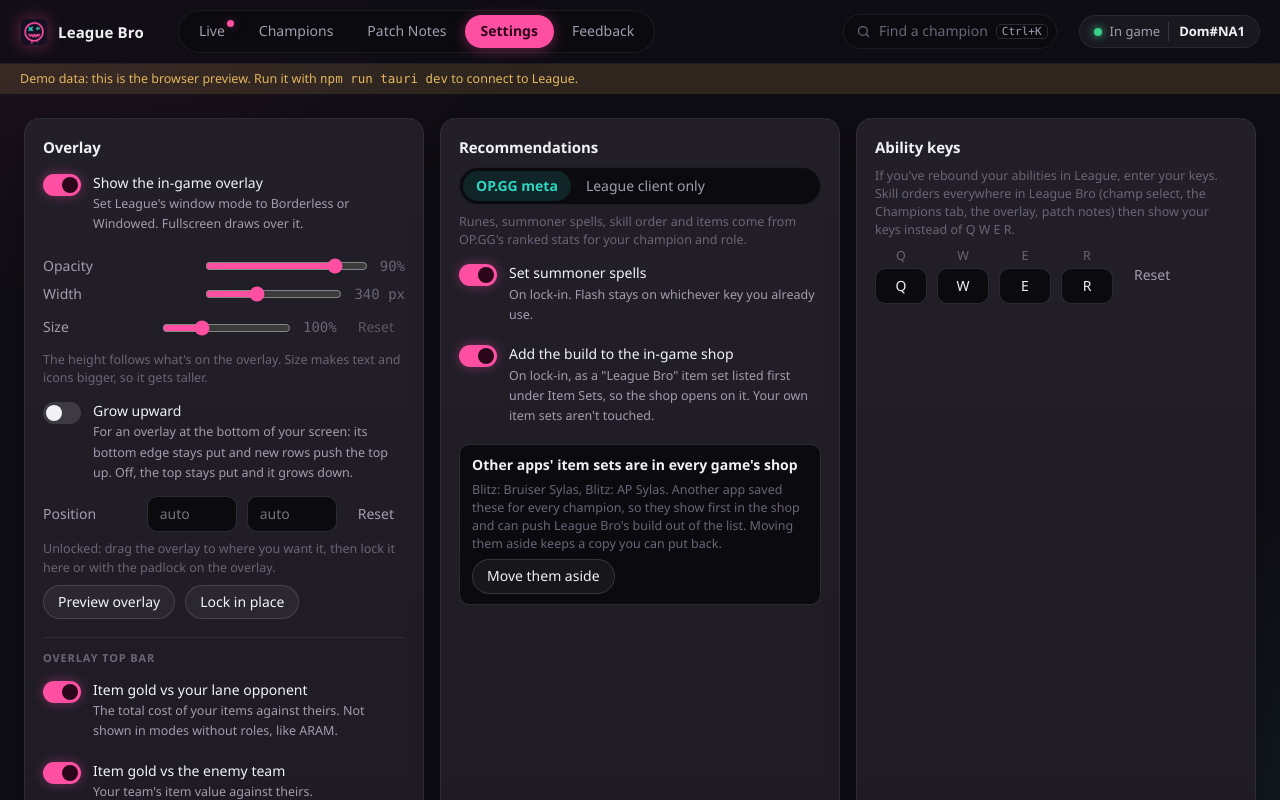
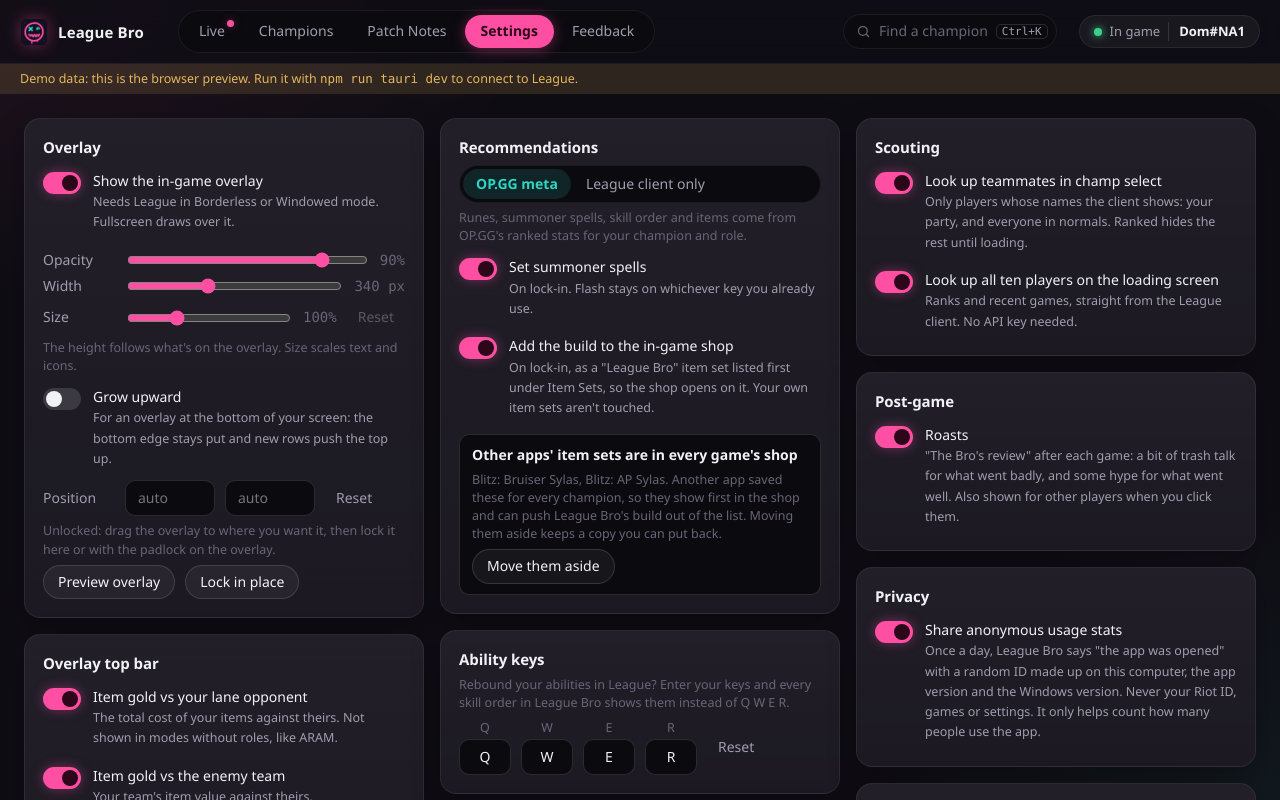
Before and after one commit to League-Bro/leaguebro, an Angular app: page / in a window 1280 px wide. Both pictures are taken after a click on the button "Settings". Built offline with nearby package versions, Linux system fonts and the light colour scheme.

Commit message:
Tidy the Settings tab into balanced columns and split the Overlay card

```diff
--- a/src/app/components/settings-view.ts
+++ b/src/app/components/settings-view.ts
@@ -34,7 +34,7 @@
           <label class="toggle">
             <input type="checkbox" [checked]="cfg.overlayEnabled" (change)="setBool('overlayEnabled', $any($event.target).checked)" />
             <span class="track"></span>
-            <span class="label"><b>Show the in-game overlay</b><span>Set League's window mode to Borderless or Windowed. Fullscreen draws over it.</span></span>
+            <span class="label"><b>Show the in-game overlay</b><span>Needs League in Borderless or Windowed mode. Fullscreen draws over it.</span></span>
           </label>
           <rl-fullscreen-hint />
           <div class="field">
@@ -56,11 +56,11 @@
             <span class="mono faint">{{ (cfg.overlayScale * 100).toFixed(0) }}%</span>
             <button class="ghost" [disabled]="cfg.overlayWidth === 340 && cfg.overlayScale === 1" (click)="resetSize()">Reset</button>
           </div>
-          <p class="faint small">The height follows what's on the overlay. Size makes text and icons bigger, so it gets taller.</p>
+          <p class="faint small">The height follows what's on the overlay. Size scales text and icons.</p>
           <label class="toggle">
             <input type="checkbox" [checked]="cfg.overlayGrowUp ?? false" (change)="setBool('overlayGrowUp', $any($event.target).checked)" />
             <span class="track"></span>
-            <span class="label"><b>Grow upward</b><span>For an overlay at the bottom of your screen: its bottom edge stays put and new rows push the top up. Off, the top stays put and it grows down.</span></span>
+            <span class="label"><b>Grow upward</b><span>For an overlay at the bottom of your screen: the bottom edge stays put and new rows push the top up.</span></span>
           </label>
           <div class="field">
             <span>Position</span>
@@ -83,8 +83,10 @@
               {{ rift.overlayLocked() ? 'Unlock to move' : 'Lock in place' }}
             </button>
           </div>
+        </section>
 
-          <h3 class="sub">Overlay top bar</h3>
+        <section class="card stack">
+          <h2>Overlay top bar</h2>
           <label class="toggle">
             <input type="checkbox" [checked]="cfg.showLaneDiff" (change)="setBool('showLaneDiff', $any($event.target).checked)" />
             <span class="track"></span>
@@ -98,14 +100,17 @@
           <label class="toggle">
             <input type="checkbox" [checked]="cfg.showCs ?? true" (change)="setBool('showCs', $any($event.target).checked)" />
             <span class="track"></span>
-            <span class="label"><b>CS per minute</b><span>Next to the item gold, from the first minute on. The game only updates your CS every 10 minions, so it moves in small steps.</span></span>
+            <span class="label"><b>CS per minute</b><span>From the first minute on. The game only updates CS every 10 minions, so it moves in steps.</span></span>
           </label>
           <label class="toggle" [class.off]="cfg.recSource !== 'opgg'">
             <input type="checkbox" [checked]="cfg.showSkillHint" [disabled]="cfg.recSource !== 'opgg'" (change)="setRec('showSkillHint', $any($event.target).checked)" />
             <span class="track"></span>
             <span class="label"><b>Skill order</b><span>Which ability to max, and what to level when you have a point.@if (cfg.recSource !== 'opgg') { Needs OP.GG recommendations. }</span></span>
           </label>
-          <h3 class="sub">Overlay sections</h3>
+        </section>
+
+        <section class="card stack">
+          <h2>Overlay sections</h2>
           <label class="toggle">
             <input type="checkbox" [checked]="cfg.showTimers" (change)="setBool('showTimers', $any($event.target).checked)" />
             <span class="track"></span>
@@ -114,17 +119,17 @@
           <label class="toggle" [class.off]="cfg.recSource !== 'opgg'">
             <input type="checkbox" [checked]="cfg.useRecommendedBuilds" [disabled]="cfg.recSource !== 'opgg'" (change)="setRec('useRecommendedBuilds', $any($event.target).checked)" />
             <span class="track"></span>
-            <span class="label"><b>Next items to buy</b><span>Your starting items, then the next item from OP.GG's build and its parts left to buy, priced after what you own and green when you can afford them.@if (cfg.recSource !== 'opgg') { Needs OP.GG recommendations. }</span></span>
+            <span class="label"><b>Next items to buy</b><span>Starting items, then OP.GG's next item and the parts left to buy, green when you can afford them.@if (cfg.recSource !== 'opgg') { Needs OP.GG recommendations. }</span></span>
           </label>
           <label class="toggle" [class.off]="cfg.recSource !== 'opgg' || !cfg.useRecommendedBuilds">
             <input type="checkbox" [checked]="cfg.showBuyNow ?? true" [disabled]="cfg.recSource !== 'opgg' || !cfg.useRecommendedBuilds" (change)="setBool('showBuyNow', $any($event.target).checked)" />
             <span class="track"></span>
-            <span class="label"><b>Buy now</b><span>What your gold buys right now toward the next item, like a Long Sword when you can't afford the Noonquiver yet.@if (cfg.recSource !== 'opgg' || !cfg.useRecommendedBuilds) { Needs Next items to buy. }</span></span>
+            <span class="label"><b>Buy now</b><span>What your gold buys now toward the next item, like a Long Sword before the Noonquiver.@if (cfg.recSource !== 'opgg' || !cfg.useRecommendedBuilds) { Needs Next items to buy. }</span></span>
           </label>
           <label class="toggle" [class.off]="cfg.recSource !== 'opgg'">
             <input type="checkbox" [checked]="cfg.showSituational" [disabled]="cfg.recSource !== 'opgg'" (change)="setBool('showSituational', $any($event.target).checked)" />
             <span class="track"></span>
-            <span class="label"><b>Situational items</b><span>The best counter item for this game from OP.GG's 4th–6th item options, updated as enemies buy items, with a button for the rest. The Live tab shows them either way.@if (cfg.recSource !== 'opgg') { Needs OP.GG recommendations. }</span></span>
+            <span class="label"><b>Situational items</b><span>The best counter item from OP.GG's 4th–6th item options, updated as enemies buy items. The Live tab shows them either way.@if (cfg.recSource !== 'opgg') { Needs OP.GG recommendations. }</span></span>
           </label>
         </section>
 
@@ -180,7 +185,7 @@
 
         <section class="card stack">
           <h2>Ability keys</h2>
-          <p class="faint small">If you've rebound your abilities in League, enter your keys. Skill orders everywhere in League Bro (champ select, the Champions tab, the overlay, patch notes) then show your keys instead of Q W E R.</p>
+          <p class="faint small">Rebound your abilities in League? Enter your keys and every skill order in League Bro shows them instead of Q W E R.</p>
           <div class="field">
             @for (k of abilitySlots; track k) {
               <label class="keybind">
@@ -245,16 +250,15 @@
         </section>
 
         <section class="card stack">
-          <h2>League install folder</h2>
+          <h2>Troubleshooting</h2>
+          <h3 class="sub first">League install folder</h3>
           <p class="faint small">Only needed if League Bro never connects. It normally finds the client on its own.</p>
           <div class="field">
             <input type="text" class="wide" [placeholder]="installHint" [value]="cfg.installDir ?? ''"
               (change)="setInstall($any($event.target).value)" />
           </div>
-        </section>
-        <section class="card stack">
-          <h2>Clear cache</h2>
-          <p class="faint small">League Bro saves downloads so it doesn't fetch them every time. Clearing one makes it download fresh copies the next time they're needed.</p>
+          <h3 class="sub">Clear cache</h3>
+          <p class="faint small">Saved downloads. Clearing one fetches a fresh copy the next time it's needed.</p>
           @for (c of cacheRows; track c.key) {
             <div class="cache-row">
               <span class="label"><b>{{ c.label }}</b><span>{{ c.hint }}</span></span>
@@ -284,19 +288,22 @@
     }
   `,
   styles: `
-    .grid { display: grid; grid-template-columns: repeat(auto-fit, minmax(380px, 1fr)); gap: 16px; }
-    .card { gap: 8px; }
+    /* Columns, not a grid row per pair of cards: a tall card (Overlay) no longer
+       leaves a gap next to a short one, and cards fill each column in order. */
+    .grid { columns: 360px 3; column-gap: 16px; }
+    .grid > .card { break-inside: avoid; margin-bottom: 16px; gap: 6px; }
     .field { display: flex; align-items: center; gap: 10px; }
-    .field > span:first-child { width: 150px; color: var(--text-dim); }
+    .field > span:first-child { width: 72px; flex: none; color: var(--text-dim); }
     .field input[type='range'] { flex: 1; accent-color: var(--accent); }
     .wide { flex: 1; }
     .keybind { display: flex; flex-direction: column; align-items: center; gap: 2px; }
     .key { width: 52px; text-align: center; text-transform: uppercase; }
     .small { font-size: 12.5px; margin: 0; }
     .sub {
-      margin: 10px 0 0; padding-top: 12px; border-top: 1px solid var(--line);
+      margin: 8px 0 0; padding-top: 10px; border-top: 1px solid var(--line);
       font-size: 11px; text-transform: uppercase; letter-spacing: 0.08em; color: var(--text-faint);
     }
+    .sub.first { margin-top: 0; padding-top: 0; border-top: none; }
     .toggle.off { opacity: 0.55; }
     .global-sets {
       display: flex; flex-direction: column; gap: 6px; margin-top: 4px; padding: 10px 12px;
```
